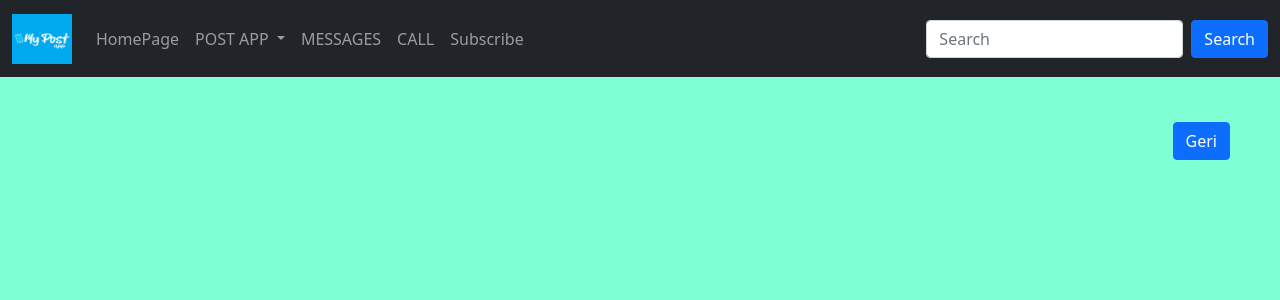
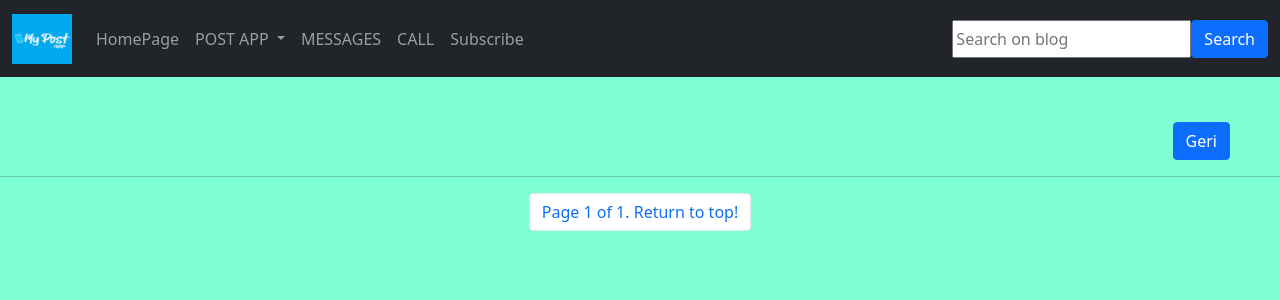
Before and after one commit to backspace1990/DjangoStep2, a Django app: page /post/index/ in a window 1280 px wide. Shown: the top 300 px of the page. Run offline with Django 4.2, Linux system fonts and the light colour scheme; data that the repository does not hold is empty; some libraries are stand-ins or nearby versions.

Commit message:
Search butonunu aktiflestirdim

```diff
--- a/modelsrc/post/forms.py
+++ b/modelsrc/post/forms.py
@@ -1,9 +1,10 @@
-from pyexpat import model
 from django import forms
 from .models import Post, Comment
+from captcha.fields import ReCaptchaField
 
 
 class PostForm(forms.ModelForm):
+    #captcha = ReCaptchaField()
 
     class Meta:
         model = Post
@@ -15,6 +16,8 @@ class PostForm(forms.ModelForm):
 
 
 class CommentForm(forms.ModelForm):
+    #captcha = ReCaptchaField()
+
     class Meta:
         model = Comment
         fields =[
--- a/modelsrc/post/views.py
+++ b/modelsrc/post/views.py
@@ -1,3 +1,4 @@
+from importlib.resources import contents
 from django.shortcuts import render, HttpResponse, get_object_or_404, HttpResponseRedirect, redirect
 from django.http import Http404
 
@@ -15,10 +16,31 @@ from .models import Post
 from .forms import PostForm, CommentForm
 from django.contrib import messages
 from django.utils.text import slugify
+from django.core.paginator import Paginator, EmptyPage, PageNotAnInteger
+from django.db.models import Q
 
 
 def post_index(request):
-    posts = Post.objects.all()
+    posts_list = Post.objects.all()
+    query = request.GET.get('q')
+    if query:
+        posts_list = posts_list.filter(
+            Q(title__icontains=query)|
+            Q(content__icontains=query)|
+            Q(user__first_name__icontains=query)|
+            Q(user__last_name__icontains=query)).distinct()
+
+    paginator = Paginator(posts_list, 3)
+
+    page = request.GET.get('page')
+
+    try:
+        posts = paginator.page(page)
+    except PageNotAnInteger:
+        posts = paginator.page(1)
+    except EmptyPage:
+        posts = paginator.page(paginator.num_pages)
+
     return render(request, 'post/index.html', {'posts': posts})
 
 
--- a/modelsrc/src/settings.py
+++ b/modelsrc/src/settings.py
@@ -46,7 +46,7 @@ INSTALLED_APPS = [
     'crispy_forms',
     'django_cleanup.apps.CleanupConfig',#kaldirilan resimli postun silinmesi durumunda resmin de silinmesini saglar
     'ckeditor',
-    'captcha',
+    #'captcha',
 ]
 
 MIDDLEWARE = [
@@ -153,6 +153,3 @@ CKEDITOR_CONFIGS = {
         'width': '100%',
     },
 }
-
-RECAPTCHA_PUBLIC_KEY = 'MyRecaptchaKey123'
-RECAPTCHA_PRIVATE_KEY = 'MyRecaptchaPrivateKey456'
--- a/modelsrc/templates/post/header.html
+++ b/modelsrc/templates/post/header.html
@@ -30,9 +30,15 @@
                 </nav>
               </div>
         </ul>
-        <form class="d-flex">
-            <input class="form-control me-2" type="text" placeholder="Search">
-            <button class="btn btn-primary" type="button">Search</button>
+
+        <form action="" class="d-flex" role="search" method="GET">
+          <label class="visuallyhidden" for="id_q">Search:</label>
+            <input type="search" name="q" placeholder="Search on blog" value="{{ request.GET.q }}">
+
+            <button class="btn btn-primary" type="submit">
+              <span class="visuallyhidden">Search</span>
+            </button>
+
         </form>
     </div>
   </div>
--- a/modelsrc/templates/post/index.html
+++ b/modelsrc/templates/post/index.html
@@ -61,7 +61,33 @@
         </div>
     </div><br>
     <br><br>
-
   {% endfor %}
-
+  <hr>
+  <nav aria-label="Page navigation example">
+    <ul class="pagination justify-content-center">
+      {% if posts.has_previous %}
+        <li class="page-item">
+          <a class="page-link" href="?page={{ posts.previous_page_number }}{% if request.GET.q %}&q={{ request.GET.q }}{% endif %}">Previous</a>
+        </li>
+      {% endif %}
+      {% if posts.has_previous %}
+        <li class="page-item">
+          <a class="page-link" href="?page={{ posts.has_previous }}{% if request.GET.q %}&q={{ request.GET.q }}{% endif %}">1</a>
+        </li>
+      {% endif %}
+      {% if posts.has_next %}
+        <li class="page-item">
+          <a class="page-link" href="?page={{ posts.next_page_number }}{% if request.GET.q %}&q={{ request.GET.q }}{% endif %}">Next</a>
+        </li>
+        <li class="page-item">
+          <a class="page-link" href="?page={{ posts.paginator.num_pages }}{% if request.GET.q %}&q={{ request.GET.q }}{% endif %}">Last</a>
+        </li>
+      {% endif %}
+      <li class="page-item">
+        <a class="page-link" href="#">
+          Page {{ posts.number }} of {{ posts.paginator.num_pages }}. Return to top!
+        </a>
+      </li>
+    </ul>
+  </nav>
 {% endblock %}
```
